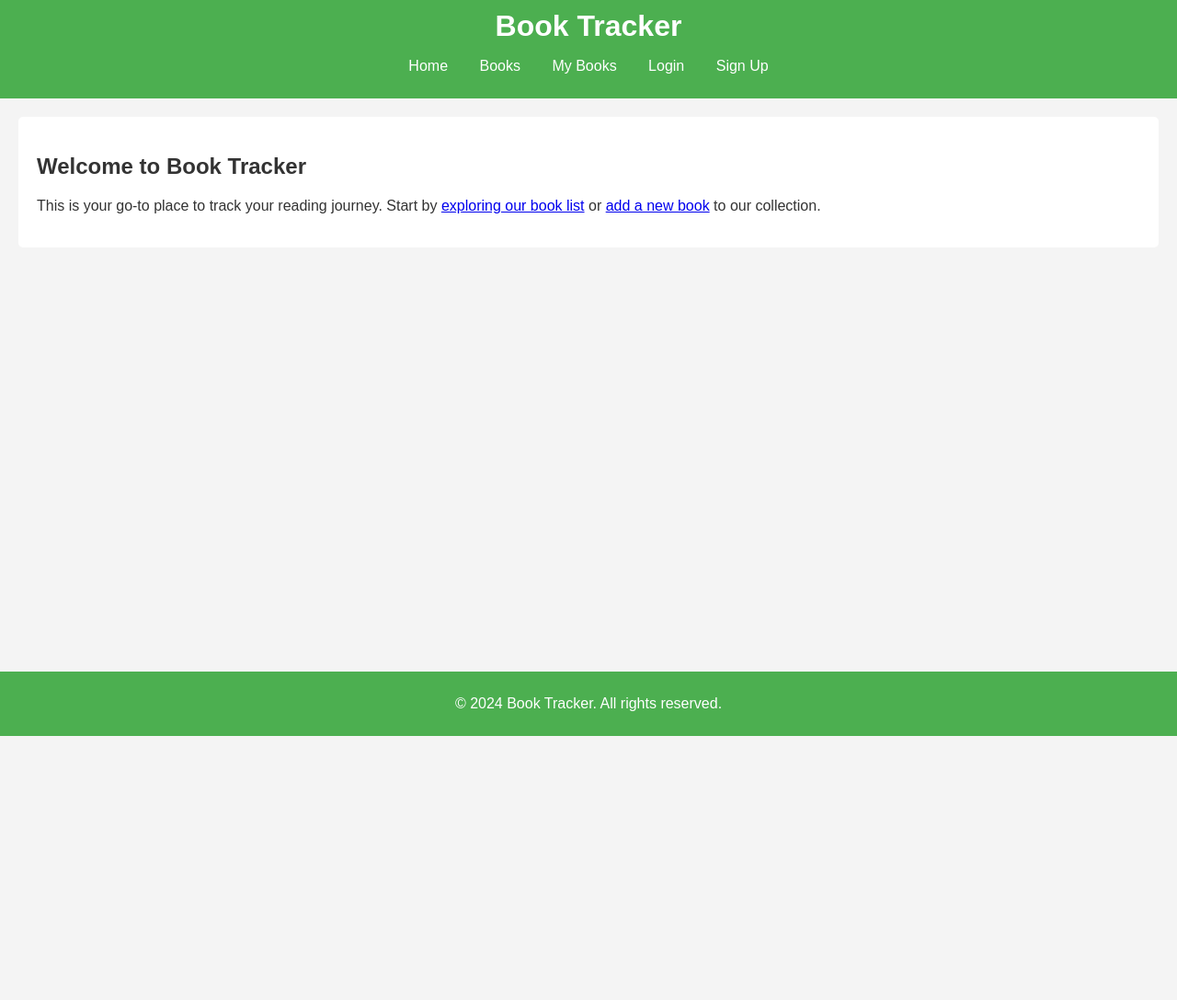
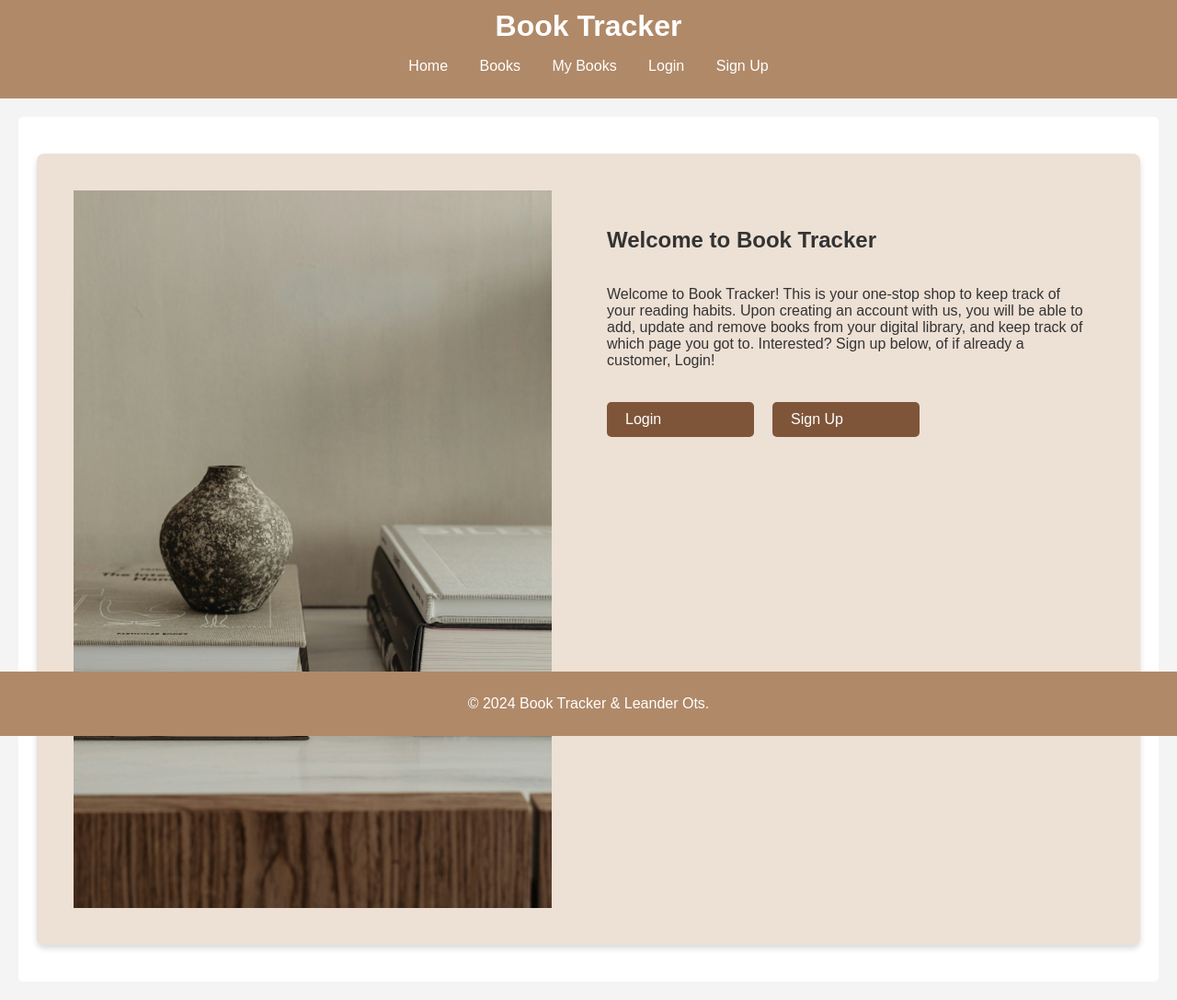
Before and after one commit to L09224/book-tracker, a Django app: page / in a window 1280 px wide. Shown: the whole page at 92% size. Before the commit the page ends 800 px from the top, so only its background shows below. Run offline with Django 4.2, Linux system fonts and the light colour scheme.

Commit message:
homepage styling

```diff
--- a/book_admin/templates/book_admin/base.html
+++ b/book_admin/templates/book_admin/base.html
@@ -16,7 +16,7 @@
             <ul>
                 <li><a href="{% url 'home' %}">Home</a></li>
                 <li><a href="{% url 'book_list' %}">Books</a></li>
-                <li><a href="{% url 'user_book_list' %}">My Books</a></li> <!-- This should match the URL name -->
+                <li><a href="{% url 'user_book_list' %}">My Books</a></li>
                 {% if user.is_authenticated %}
                     <li><a href="{% url 'logout' %}">Logout</a></li>
                 {% else %}
@@ -34,7 +34,7 @@
 
     <!-- Footer -->
     <footer>
-        <p>&copy; 2024 Book Tracker. All rights reserved.</p>
+        <p>&copy; 2024 Book Tracker & Leander Ots.</p>
     </footer>
 
 </body>
--- a/book_admin/templates/book_admin/home.html
+++ b/book_admin/templates/book_admin/home.html
@@ -1,8 +1,23 @@
 {% extends 'book_admin/base.html' %}
+
+{% load static %}
 
 {% block title %}Home - Book Tracker{% endblock %}
 
 {% block content %}
-    <h2>Welcome to Book Tracker</h2>
-    <p>This is your go-to place to track your reading journey. Start by <a href="{% url 'book_list' %}">exploring our book list</a> or <a href="{% url 'add_book' %}">add a new book</a> to our collection.</p>
+<div class="home-container">
+    <div class="home-image">
+        <img src="{% static 'media/images/homepage.jpg' %}" alt="Welcome Image">
+    </div>
+    <div class="home-text">
+        <h2>Welcome to Book Tracker</h2>
+        <p>Welcome to Book Tracker! This is your one-stop shop to keep track of your reading habits. Upon creating an account with us, you will be able to add, update and remove books from your digital library, and keep track of which page you got to. Interested? Sign up below, of if already a customer, Login!</p>
+        {% if not user.is_authenticated %}
+            <div class="button-container">
+                <a href="{% url 'login' %}" class="btn">Login</a>
+                <a href="{% url 'signup' %}" class="btn">Sign Up</a>
+            </div>
+        {% endif %}
+    </div>
+</div>
 {% endblock %}
--- a/book_tracker/settings.py
+++ b/book_tracker/settings.py
@@ -142,7 +142,7 @@ USE_TZ = True
 # Static files (CSS, JavaScript, Images)
 # https://docs.djangoproject.com/en/4.2/howto/static-files/
 
-STATIC_URL = 'static/'
+STATIC_URL = '/static/'
 STATICFILES_DIRS = [os.path.join(BASE_DIR,'static'), ]
 STATIC_ROOT = os.path.join(BASE_DIR, 'staticfiles')
 
--- a/static/css/style.css
+++ b/static/css/style.css
@@ -9,7 +9,7 @@ body {
 
 /* Header Styling */
 header {
-    background-color: #4CAF50;
+    background-color: #B08968;
     color: white;
     padding: 10px 0;
     text-align: center;
@@ -50,9 +50,73 @@ main {
 footer {
     text-align: center;
     padding: 10px 0;
-    background-color: #4CAF50;
+    background-color: #B08968;
     color: white;
     position: fixed;
     bottom: 0;
     width: 100%;
 }
+
+/* Homepage Styling */
+
+.home-container {
+    display: flex;
+    justify-content: center;
+    align-items: flex-start;
+    background-color: #EDE0D4;
+    padding: 20px;
+    margin: 20px auto;
+    max-width: 1200px;
+    border-radius: 8px;
+    box-shadow: 0 4px 6px rgba(0,0,0,0.15);
+}
+
+
+
+.home-image, .home-text {
+    flex: 1;
+    padding: 20px;
+}
+
+.home-image img {
+    max-width: 100%;
+    max-height: 100%;
+    width: auto;
+    height: auto;
+    display: block;
+}
+
+.home-text {
+    padding: 20px;
+    margin: 20px;
+    flex: 1;
+    display: flex;
+    flex-direction: column;
+    justify-content: flex-start;
+    align-items: flex-start;
+}
+
+.button-container {
+    display: flex;
+    flex-direction: row;
+    gap: 20px;
+    justify-content: center;
+    margin-top: 20px;
+}
+
+.btn {
+    padding: 10px 20px;
+    background-color: #7F5539;
+    color: white;
+    text-decoration: none;
+    border-radius: 5px;
+    display: inline-block;
+    transition: background-color 0.3s;  /* Smooth transition for hover effect */
+    min-width: 120px;
+    flex-grow: 1;
+
+}
+
+.btn:hover {
+    background-color: #45a049;  /* Darker shade on hover for visual feedback */
+}
```
Also changed, not shown: static/media/images/homepage.jpg (added).
